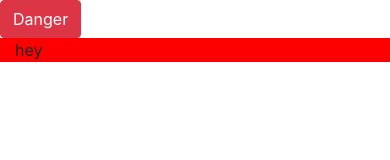
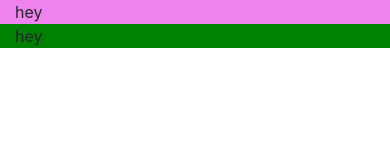
Before and after one commit to alicenavarro/media, a website: page index.html in a window 390 px wide. Drawn offline with nearby package versions, Linux system fonts and the light colour scheme; files whose address does not match are found by name.

Commit message:
breakpoint

```diff
--- a/index.html
+++ b/index.html
@@ -12,13 +12,11 @@
     </head>
     <body>
 
-<button type="button" class="btn btn-danger">Danger</button>
-<div class="container" style="background-color: red;">
-  hey
+<div class="container d-block d-md-none" style="background-color: violet;">
+hey</div>
+<div class="container d-block d-lg-xxl" style="background-color:green;">
+  hey</div>
 
-
-
-</div>
         <!-- JavaScript -->
         <script src="js/jquery-3.5.1.slim.min.js"></script>
         <script src="js/popper.min.js"></script>
```
